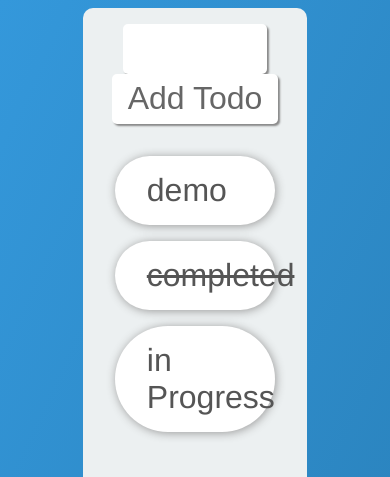
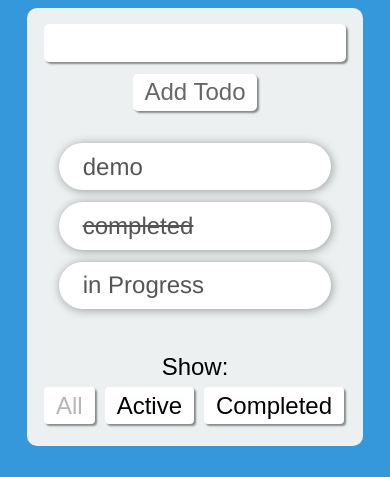
Before and after one commit to rlopezlu/ReduxTodoDemoStyle, a React app: page / in a window 390 px wide. Shown: the top 477 px of the page. Built offline with nearby package versions, Linux system fonts and the light colour scheme.

Commit message:
added mobile media queries

```diff
--- a/src/components/Footer.js
+++ b/src/components/Footer.js
@@ -6,6 +6,7 @@ import '../styles/Footer.css'
 const Footer = () => (
   <div className="Footer">
     <span>Show: </span>
+    <div>
       <FilterLink filter={VisibilityFilters.SHOW_ALL}>
         All
       </FilterLink>
@@ -16,6 +17,7 @@ const Footer = () => (
         Completed
       </FilterLink>
     </div>
+  </div>
 )
 
 export default Footer
--- a/src/index.css
+++ b/src/index.css
@@ -1,6 +1,13 @@
 html{
-  background: linear-gradient(to bottom right, #3498db, #2980b9);
+  /* background: linear-gradient(to bottom right, #3498db, #2980b9); */
   background-color:  #3498db;
-  height: 100%;
+  background-size: cover;
+  /* background-repeat: no-repeat; */
+  background-attachment: fixed;
+  /* min-height: 100%; */
   box-sizing: border-box;
 }
+
+*{
+  box-sizing: border-box;
+}
--- a/src/styles/AddTodo.css
+++ b/src/styles/AddTodo.css
@@ -1,10 +1,9 @@
-.AddTodo{
+/* .AddTodo{
   width: 100%;
-  /* background-color: red; */
-}
+} */
 
 .AddTodo input{
-  font-size: 2em;
+  font-size: 1.5em;
   border: none;
   border-radius: 5px;
   padding: .2em .5em;
@@ -17,13 +16,24 @@
 .AddTodo button{
   padding: .2em .5em;
   color: #666;
-  font-size: 2em;
+  font-size: 1.5em;
   background-color: white;
   box-shadow: 2px 2px 2px #888;
   border-radius: 5px;
   border: none;
+  transition-property: all;
+  transition-duration: .2s;
 }
 
 .AddTodo button:hover{
+  transform: translateY(-1px);
+  box-shadow: 2px 2px 10px #666;
   cursor: pointer;
 }
+
+@media (max-width: 420px) {
+  .AddTodo input{
+    width: 90%;
+    margin-bottom: .5em;
+  }
+}
--- a/src/styles/App.css
+++ b/src/styles/App.css
@@ -6,3 +6,9 @@
   background-color: #ecf0f1;
   border-radius: 10px;
 }
+
+@media (max-width: 480px) {
+  .App{
+    width: 90%;
+  }
+}
--- a/src/styles/Footer.css
+++ b/src/styles/Footer.css
@@ -1,4 +1,4 @@
 .Footer > span{
   font-family: Arial, sans-serif;
-  font-size: 2em;
+  font-size: 1.5em;
 }
--- a/src/styles/Link.css
+++ b/src/styles/Link.css
@@ -1,12 +1,23 @@
 .Link{
-  font-size: 2em;
+  font-size: 1.5em;
   background-color: white;
   border-radius: 4px;
   padding: .2em .5em;
   border: none;
   box-shadow: 2px 2px 2px #888;
+  transition-property: all;
+  transition-duration: .2s;
+  margin: .25em .25em;
 }
 
 .Link:hover{
   cursor: pointer;
+  transform: translateY(-1px);
+  box-shadow: 2px 2px 10px #666;
 }
+
+@media (max-width: 420px) {
+  .Link{
+
+  }
+}
--- a/src/styles/Todo.css
+++ b/src/styles/Todo.css
@@ -6,10 +6,10 @@
   text-decoration: none;
   margin-bottom: .5em;
   padding-left: 1em;
-  font-size: 2em;
+  font-size: 1.5em;
   border-radius: 100px;
   box-shadow: 1px 1px 10px #999;
-  padding: .5em 1em;
+  padding: .4em 1em;
   text-align: left;
   transition-property: all;
   transition-duration: .3s;
@@ -18,5 +18,5 @@
 .Todo:hover{
   cursor: pointer;
   transform: translateY(-1px);
-  box-shadow: 3px 3px 10px #555;
+  box-shadow: 2px 2px 10px #666;
 }
```
Lines whose indentation alone changed are shown as unchanged.
